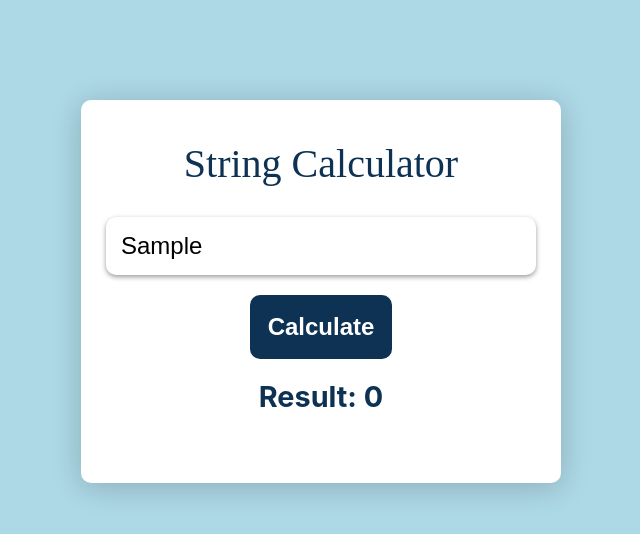
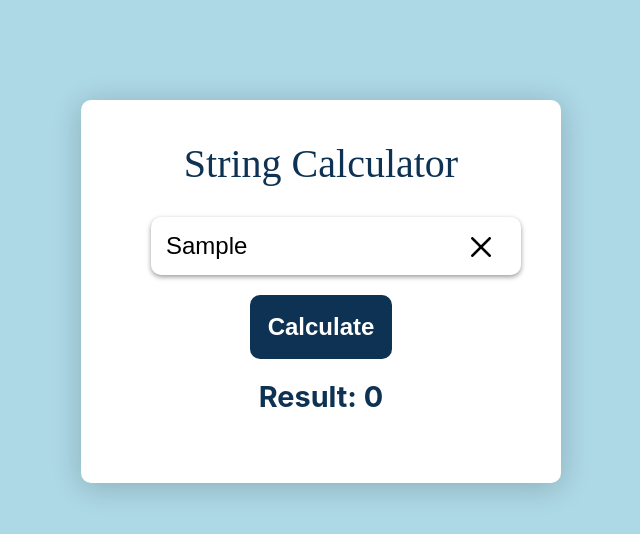
Before and after one commit to AdarshKhare29/Incubyte-assesment, a React (Create React App) app: page / in a window 1280 px wide. Both pictures are taken after typing "Sample" into the empty fields and a click on the button "Calculate". Shown: the top 534 px of the page, without its empty margins (319-959 px from the left). Built offline with nearby package versions, Linux system fonts and the light colour scheme.

Commit message:
Added cross icon for input box

```diff
--- a/src/component/stringCalculator/index.tsx
+++ b/src/component/stringCalculator/index.tsx
@@ -18,17 +18,10 @@ const StringCalculator: React.FC = () => {
         }
     };
     return (
-        <div
-            style={{
-                backgroundColor: 'lightblue',
-                height: '100vh',
-                display: 'flex',
-                alignItems: 'flex-start',
-                justifyContent: 'center',
-            }}
-        >
+        <div className="calculatorWrapper">
             <div className="calculatorContainer">
                 <div className="title">String Calculator</div>
+                <div style={{ position: 'relative' }}>
                     <input
                         type="text"
                         placeholder="Enter numbers separated by commas"
@@ -37,6 +30,8 @@ const StringCalculator: React.FC = () => {
                         className="inputBox"
                         style={error ? { border: '1px solid red' } : {}}
                     />
+                    {input && <div className="crossIcon" onClick={() => setInput('')}><img src="/close.png" width={20} height={20} alt="clear" /></div>}
+                </div>
                 <button className="calculateButton" onClick={handleCalculate}>Calculate</button>
                 {error && <p className="resultDisplay" style={{ color: 'red' }}>Error: {error}</p>}
                 {result !== null && <p className="resultDisplay">Result: {result}</p>}
--- a/src/component/stringCalculator/stringCalculator.css
+++ b/src/component/stringCalculator/stringCalculator.css
@@ -1,3 +1,11 @@
+.calculatorWrapper {
+    background-color: lightblue;
+    height: 100vh;
+    display: flex;
+    align-items: flex-start;
+    justify-content: center;
+}
+
 .calculatorContainer {
     display: flex;
     flex-direction: column;
@@ -68,3 +76,10 @@
     border-radius: 10px;
     width: 100%;
 }
+
+.crossIcon {
+    position: absolute;
+    top: 30px;
+    right: 0px;
+    cursor: pointer;
+}
```
Also changed, not shown: public/close.png (added). Lines whose indentation alone changed are shown as unchanged.
